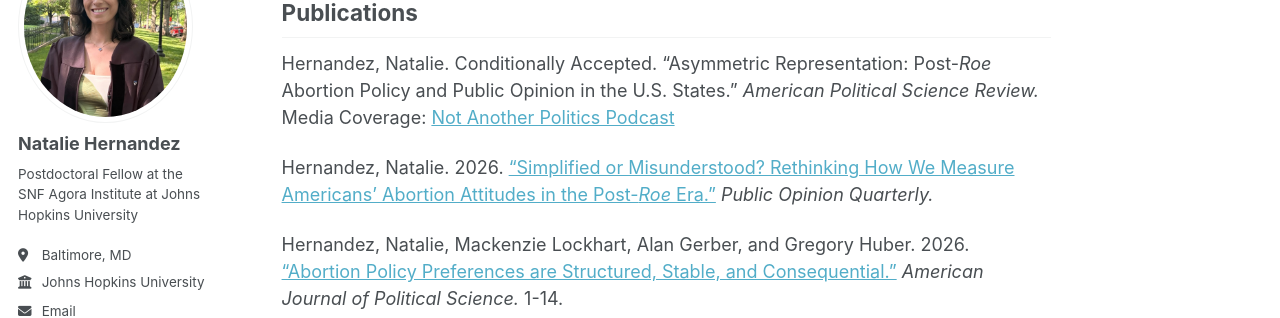
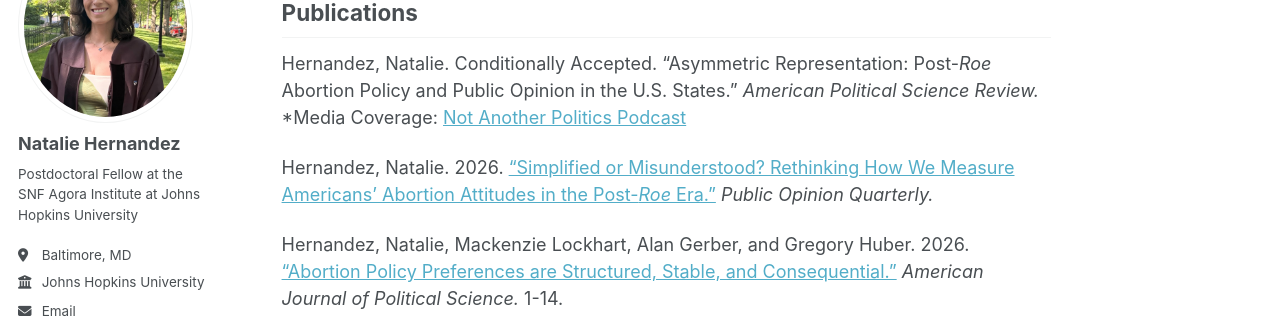
Before and after one commit to nataliehdez11/nataliehdez11.github.io, a Jekyll site: the page built from _pages/research.md, in a window 1280 px wide and 1309 px high. Shown: the part 194-512 px from the top of the window. Built offline with Jekyll 4.4.1, drawn with Linux system fonts in a browser that asks for light colours; a style sheet for code colours, icons or effects is not loaded.

```diff
--- a/_pages/research.md
+++ b/_pages/research.md
@@ -6,7 +6,7 @@ author_profile: true
 
 ## Publications
 
-Hernandez, Natalie. Conditionally Accepted. "Asymmetric Representation: Post-*Roe* Abortion Policy and Public Opinion in the U.S. States." *American Political Science Review.* Media Coverage: [Not Another Politics Podcast](https://open.spotify.com/episode/1hAYCy82XA0S948iKFktaC?si=61-9uBrZSw622sQS404ryA&nd=1&dlsi=58966413403e4fa4)
+Hernandez, Natalie. Conditionally Accepted. "Asymmetric Representation: Post-*Roe* Abortion Policy and Public Opinion in the U.S. States." *American Political Science Review.* *Media Coverage: [Not Another Politics Podcast](https://open.spotify.com/episode/1hAYCy82XA0S948iKFktaC?si=61-9uBrZSw622sQS404ryA&nd=1&dlsi=58966413403e4fa4)
 
 Hernandez, Natalie. 2026. ["Simplified or Misunderstood? Rethinking How We Measure Americans' Abortion Attitudes in the Post-*Roe* Era."](https://academic.oup.com/poq/advance-article/doi/10.1093/poq/nfag050/8712744) *Public Opinion Quarterly.*
 
```
